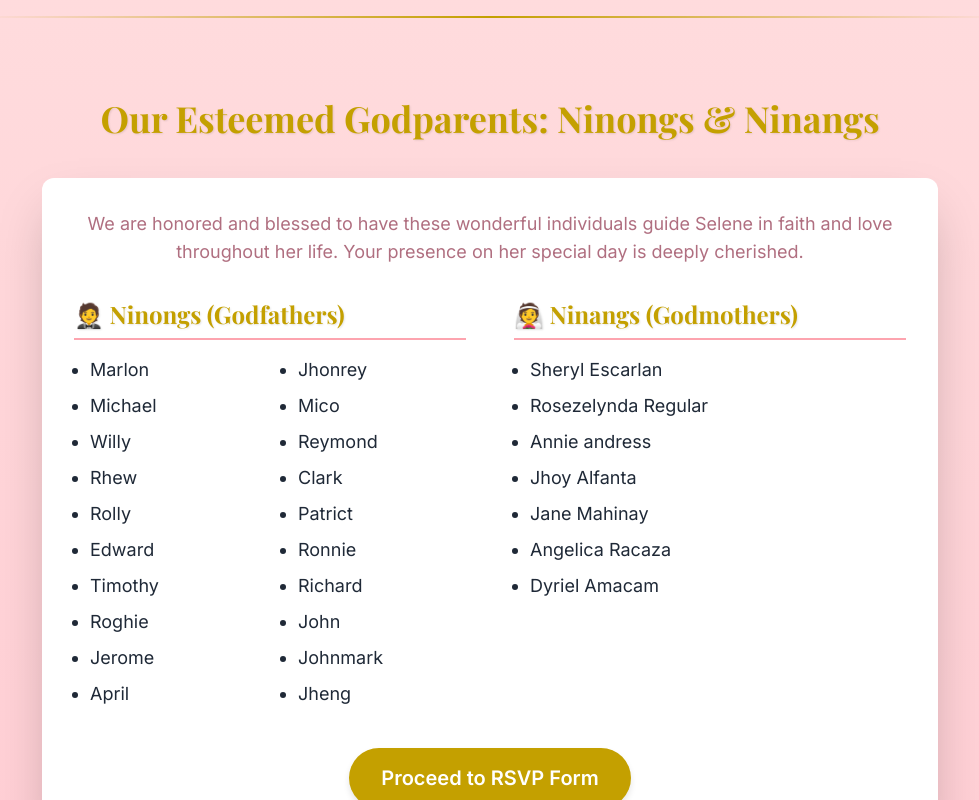
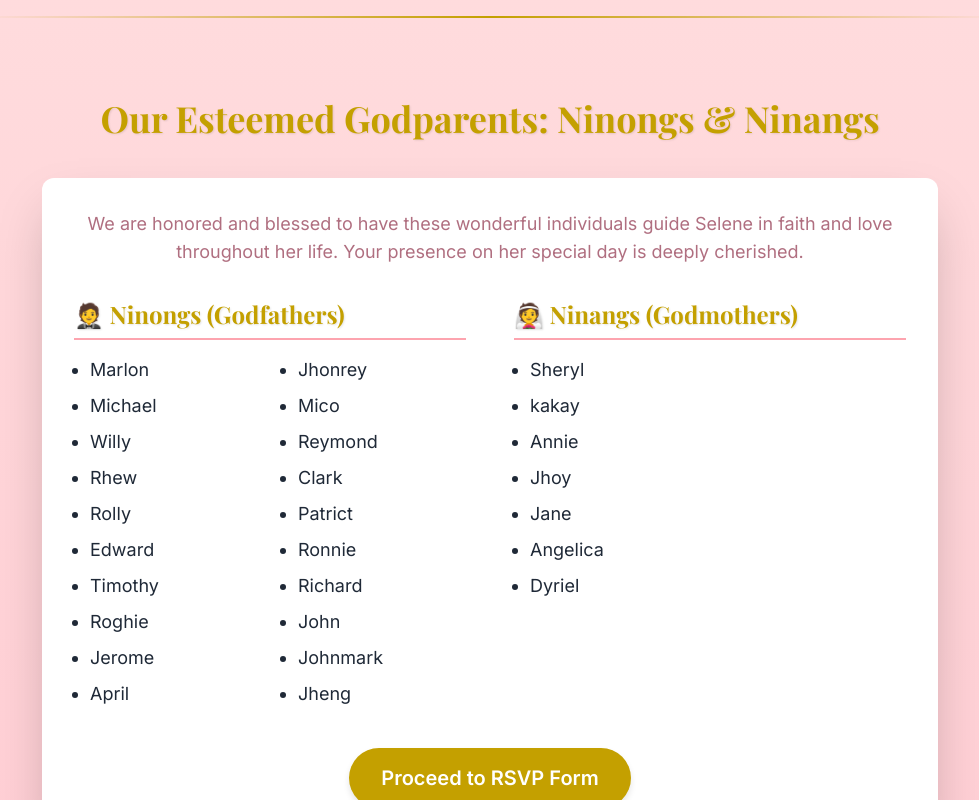
Before and after one commit to buttercheese05040-hub/SelInvateyou, a plain HTML site: page Invatition.html in a window 1280 px wide. Shown: the part 1737-2537 px from the top of the page, without its empty margins (150-1129 px from the left). Drawn offline with nearby package versions, Linux system fonts and the light colour scheme.

Commit message:
change spillings

```diff
--- a/Invatition.html
+++ b/Invatition.html
@@ -195,7 +195,7 @@
                 <div class="p-6 bg-white rounded-xl shadow-xl border-t-4 border-rose-400">
                     <h3 class="text-2xl font-script rose-text mb-3">Royal Contacts for More Info</h3>
                     <p class="text-lg mb-4">
-                        To Send,Your respowns can here entirely on celebrating this blessed day, please direct any urgent day-of questions regarding directions, timings, or details to our designated contact.
+                        To Send,Your response can here entirely on celebrating this blessed day, please direct any urgent day-of questions regarding directions, timings, or details to our designated contact.
                     </p>
 
                     <div class="space-y-3 mt-4 text-center">
@@ -258,13 +258,13 @@
                     <div>
                         <h3 class="text-2xl font-script gold-text mb-4 border-b-2 border-rose-300 pb-2">👰 Ninangs (Godmothers)</h3>
                         <ul class="space-y-2 text-lg font-body pl-4 list-disc list-outside">
-                            <li>Sheryl Escarlan</li>
-                            <li>Rosezelynda Regular</li>
-                            <li>Annie andress</li>
-                            <li>Jhoy Alfanta</li>
-                            <li>Jane Mahinay</li>
-                            <li>Angelica Racaza</li>
-                            <li>Dyriel Amacam</li>
+                            <li>Sheryl</li>
+                            <li>kakay</li>
+                            <li>Annie</li>
+                            <li>Jhoy</li>
+                            <li>Jane</li>
+                            <li>Angelica</li>
+                            <li>Dyriel</li>
 
                         </ul>
                     </div>
```
